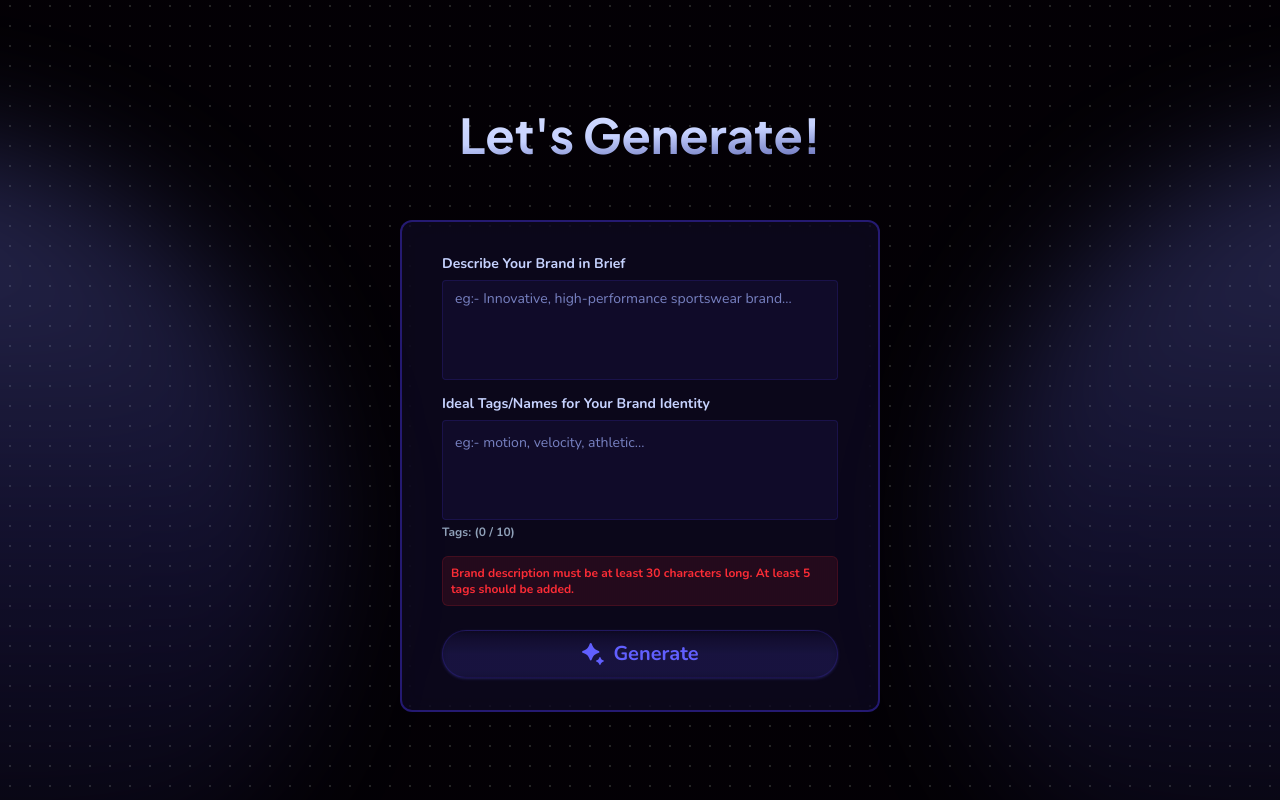
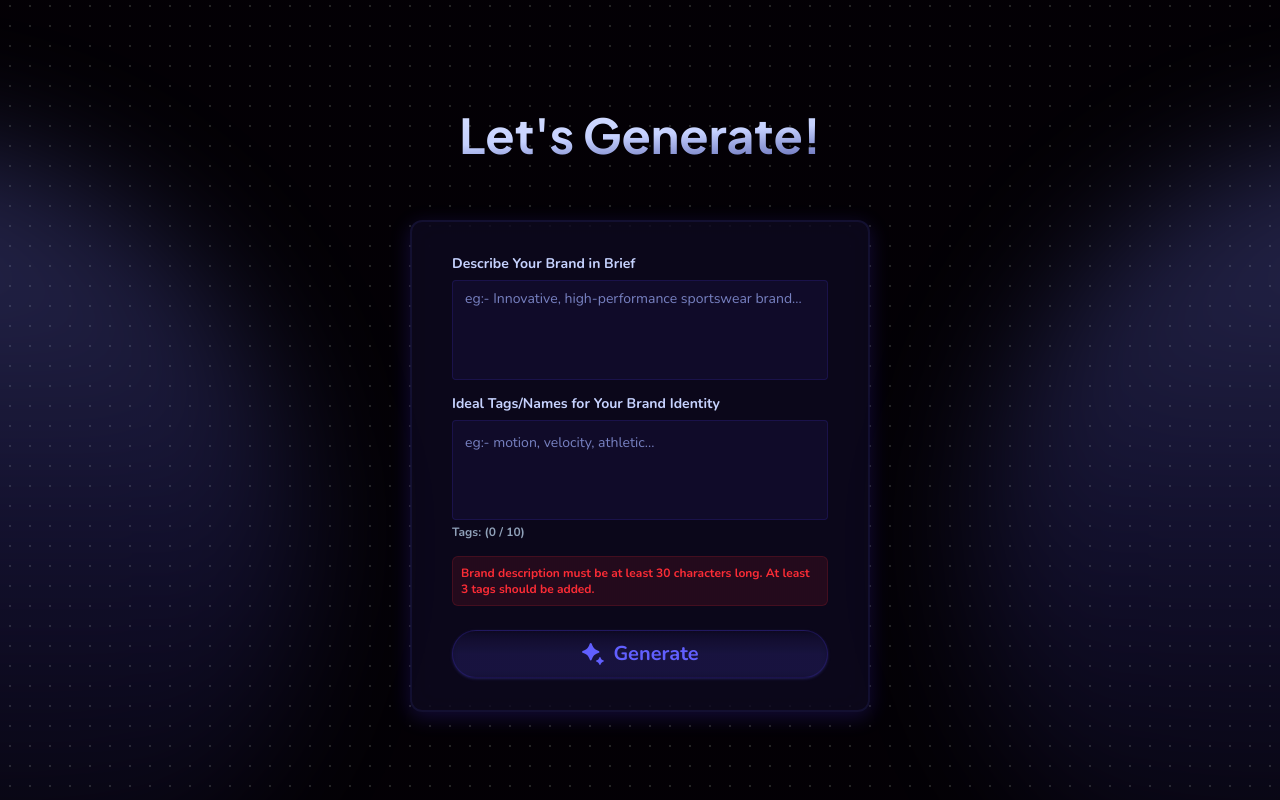
Before and after one commit to cyberSangram/brand-zen, a Next.js app: page / in a window 1280 px wide. Shown: the part 664-1464 px from the top of the page. Built offline with nearby package versions, Linux system fonts and the light colour scheme; what tailwindcss-animated, tailwindcss-motion would draw is missing.

Commit message:
improve the ui of the generate section & fix typos of the validation message

```diff
--- a/src/app/page.tsx
+++ b/src/app/page.tsx
@@ -59,7 +59,7 @@ const Landing = () => {
         if (isBrandValid && areTagsValid) {
           setValidationMessage("All fields are correct! Ready to Generate your Brand Name.");
         } else if (!isBrandValid && !areTagsValid) {
-          setValidationMessage("Brand description must be at least 30 characters long. At least 5 tags should be added.");
+          setValidationMessage("Brand description must be at least 30 characters long. At least 3 tags should be added.");
         } else if (!isBrandValid) {
           setValidationMessage("Brand description must be at least 30 characters long.");
         } else {
@@ -186,7 +186,7 @@ const Landing = () => {
 
             {/* user input  */}
 
-            <div className=" w-[90%] mt-4 mb-8 md:w-[480px] h-auto md:mt-4 md:mb-12 relative flex justify-center backdrop-blur-md text-xs px-6 py-4 md:px-10 md:py-8 text-indigo-300 rounded-xl bg-indigo-950/30 border-2 border-indigo-600/40 ">
+            <div className=" w-[90%] mt-4 mb-8 md:w-[460px] h-auto md:mt-4 md:mb-12 relative flex justify-center backdrop-blur-md text-xs px-6 py-4 md:px-10 md:py-8 text-indigo-300 rounded-xl bg-indigo-950/30 border-2 border-indigo-500/10 shadow-[0px_5px_20px_1px_rgba(79,_57,_246,_0.2)]">
 
                 {/* gradient blob */}
                 <div className=" absolute h-[200px] w-[200px] md:h-[850px] md:w-[850px] rounded-full bg-gradient-to-b from-indigo-400/30 via-indigo-500/15 to-transparent -top-20 -right-30 md:-top-20 md:right-140 filter blur-3xl z-0"></div>
```
